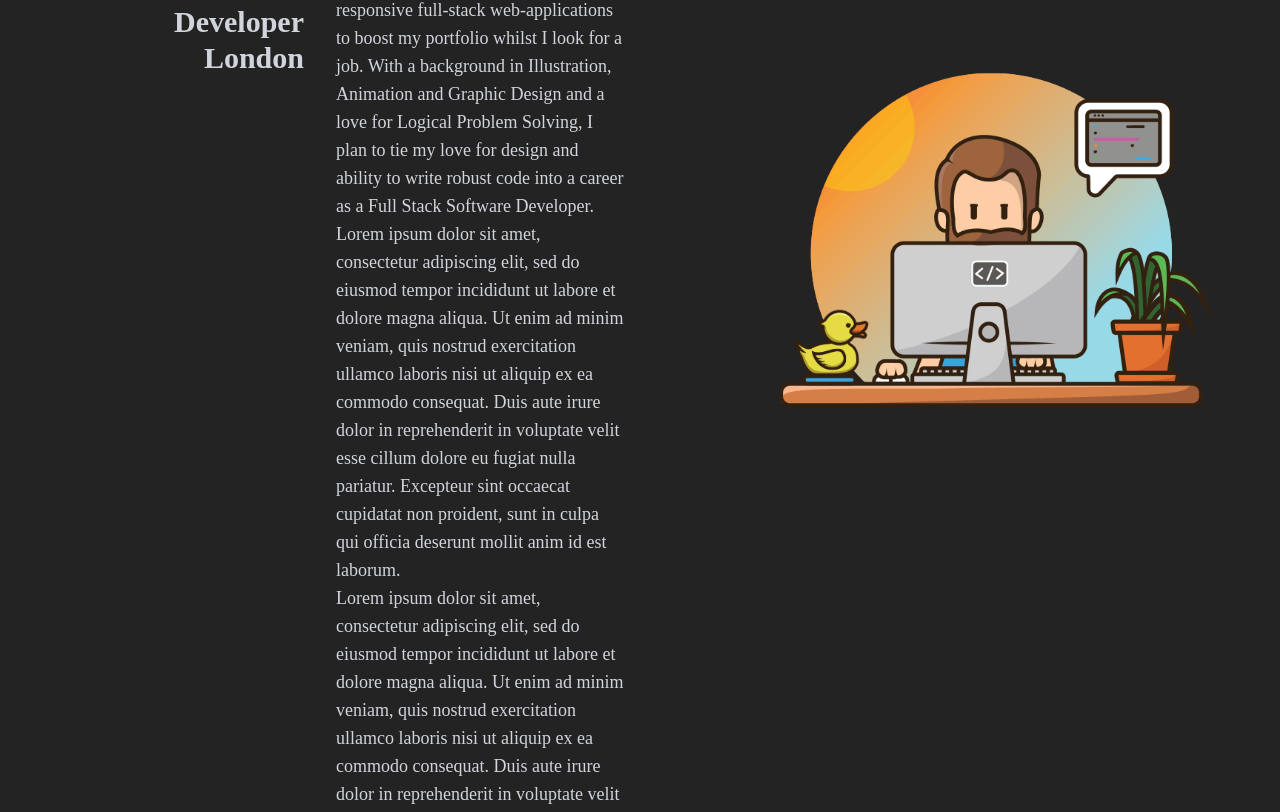
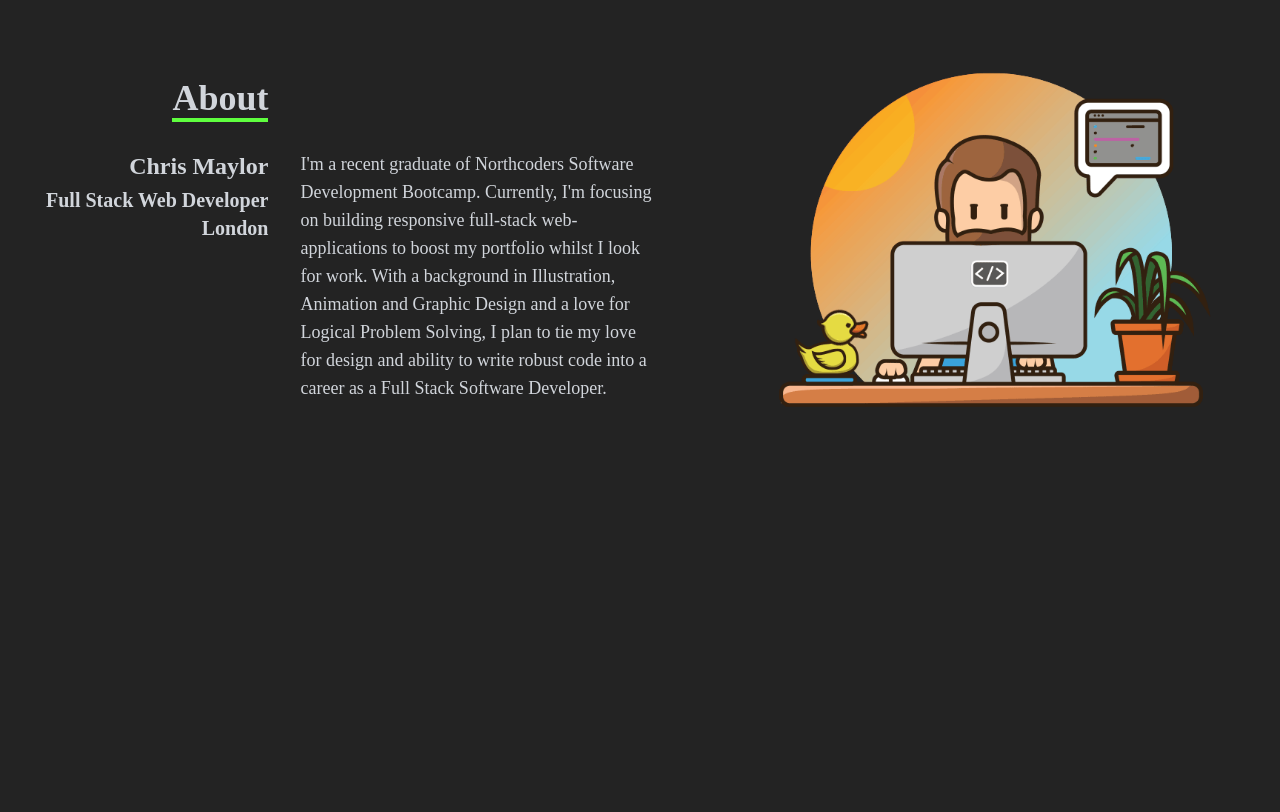
Before and after one commit to ChrisMaylor92/portfolio-1, a React (Create React App) app: page / in a window 1280 px wide. Shown: the part 1760-2572 px from the top of the page. Built offline with nearby package versions, Linux system fonts and the light colour scheme.

Commit message:
changes about me paragraph

```diff
--- a/src/components/About.jsx
+++ b/src/components/About.jsx
@@ -1,23 +1,22 @@
 export const About = () => {
     return (
-        <div name="about" className="w-full h-screen grid grid-cols-2 text-gray-300 ">
-            <div className="flex flex-col justify-center items-center w-full h-full">
-                <div className="max-w-[1000px] w-full grid grid-cols-2 gap-8">
+        <div name="about" className="w-full h-screen grid grid-cols-3 text-gray-300 ">
+            <div className="flex flex-col col-span-2 justify-center items-center w-full h-full">
+                <div className="max-w-[1600px] w-full grid grid-cols-3 gap-8 px-4">
                     <div className="sm:text-right pb-8 pl-4">
                         <p className="text-4xl font-bold inline border-b-4 border-[#5fff3f]">About</p>
                     </div>
                     <div></div>
                 </div>
-                <div className="max-w-[1600px] w-full grid sm:grid-cols-2 gap-8 px-4">
-                    <div className="sm:text-right text-3xl font-bold ">
-                        <p className="text-5xl pb-2">Chris Maylor</p>
+                <div className="max-w-[1600px] w-full grid sm:grid-cols-3 gap-8 px-4">
+                    <div className="sm:text-right text-xl font-bold ">
+                        <p className="text-2xl pb-1">Chris Maylor</p>
                         <p>Full Stack Web Developer</p>
                         <p>London</p>
                     </div>
-                    <div>
-                        <p className="text-lg">I'm a recent graduate of Northcoders Software Development Bootcamp. Currently, I'm focusing on building responsive full-stack web-applications to boost my portfolio whilst I look for a job. With a background in Illustration, Animation and Graphic Design and a love for Logical Problem Solving, I plan to tie my love for design and ability to write robust code into a career as a Full Stack Software Developer. Lorem ipsum dolor sit amet, consectetur adipiscing elit, sed do eiusmod tempor incididunt ut labore et dolore magna aliqua. Ut enim ad minim veniam, quis nostrud exercitation ullamco laboris nisi ut aliquip ex ea commodo consequat. Duis aute irure dolor in reprehenderit in voluptate velit esse cillum dolore eu fugiat nulla pariatur. Excepteur sint occaecat cupidatat non proident, sunt in culpa qui officia deserunt mollit anim id est laborum.</p>
-                        <p> </p>
-                        <p className="text-lg">Lorem ipsum dolor sit amet, consectetur adipiscing elit, sed do eiusmod tempor incididunt ut labore et dolore magna aliqua. Ut enim ad minim veniam, quis nostrud exercitation ullamco laboris nisi ut aliquip ex ea commodo consequat. Duis aute irure dolor in reprehenderit in voluptate velit esse cillum dolore eu fugiat nulla pariatur. Excepteur sint occaecat cupidatat non proident, sunt in culpa qui officia deserunt mollit anim id est laborum.</p>
+                    <div className="col-span-2 pr-44">
+                        <p className="text-lg">I'm a recent graduate of Northcoders Software Development Bootcamp. Currently, I'm focusing on building responsive full-stack web-applications to boost my portfolio whilst I look for work. With a background in Illustration, Animation and Graphic Design and a love for Logical Problem Solving, I plan to tie my love for design and ability to write robust code into a career as a Full Stack Software Developer.</p>
+
                     </div>
                 </div>
 
--- a/src/components/Work.jsx
+++ b/src/components/Work.jsx
@@ -27,9 +27,7 @@ export const Work = () => {
                                 <a href="https://github.com/ChrisMaylor92/MMITM">
                                     <button className="text-center round-lg px-4 py-3 m-2 bg-[#111111] border-2 hover:bg-[#43ad2e] hover:border-[#43ad2e] text-white font-bold text-lg">Code</button>
                                 </a>
-                                <a href="/">
-                                    <button className="text-center round-lg px-4 py-3 m-2 bg-[#111111] border-2 hover:bg-[#43ad2e] hover:border-[#43ad2e] text-white font-bold text-lg">Blog</button>
-                                </a>
+
                             </div>
                             <span className=" pl-6 pt-6 text-1xl text-center font-bold text-white tracking-wider">
                                 Typescript, React, Firebase
@@ -42,18 +40,16 @@ export const Work = () => {
                             <span className="pl-2 text-2xl font-bold text-white tracking-wider">
                                 NC-News - Front End
                             </span>
-                            <div className="pt-8 text-center">
+                            <div className="pt-8 pb-8 text-center">
                                 <a href="https://snazzy-pika-9fa17f.netlify.app/">
                                     <button className="text-center round-lg px-4 py-3 m-2 bg-[#111111] border-2 hover:bg-[#43ad2e] hover:border-[#43ad2e] text-white font-bold text-lg">Demo</button>
                                 </a>
                                 <a href="https://github.com/ChrisMaylor92/fe-nc-news">
                                     <button className="text-center round-lg px-4 py-3 m-2 bg-[#111111] border-2 hover:bg-[#43ad2e] hover:border-[#43ad2e] text-white font-bold text-lg">Code</button>
                                 </a>
-                                <a href="/">
-                                    <button className="text-center round-lg px-4 py-3 m-2 bg-[#111111] border-2 hover:bg-[#43ad2e] hover:border-[#43ad2e] text-white font-bold text-lg">Blog</button>
-                                </a>
+
                             </div>
-                            <span className=" pl-3 text-1xl text-center font-bold text-white tracking-wider">
+                            <span className=" pl-3 pt-6 text-1xl text-center font-bold text-white tracking-wider">
                                 Javascript, React, TailwindCSS
                             </span>
                         </div>
@@ -64,18 +60,16 @@ export const Work = () => {
                             <span className="pl-2 text-2xl font-bold text-white tracking-wider">
                                 NC-News - Back End
                             </span>
-                            <div className="pt-8 text-center">
+                            <div className="pt-8 pb-8 text-center">
                                 <a href="https://chriss-new-app.onrender.com/api">
                                     <button className="text-center round-lg px-4 py-3 m-2 bg-[#111111] border-2 hover:bg-[#43ad2e] hover:border-[#43ad2e] text-white font-bold text-lg">Demo</button>
                                 </a>
                                 <a href="https://github.com/ChrisMaylor92/chris-nc-news">
                                     <button className="text-center round-lg px-4 py-3 m-2 bg-[#111111] border-2 hover:bg-[#43ad2e] hover:border-[#43ad2e] text-white font-bold text-lg">Code</button>
                                 </a>
-                                <a href="/">
-                                    <button className="text-center round-lg px-4 py-3 m-2 bg-[#111111] border-2 hover:bg-[#43ad2e] hover:border-[#43ad2e] text-white font-bold text-lg">Blog</button>
-                                </a>
+
                             </div>
-                            <span className=" pl-10 text-1xl font-bold text-white tracking-wider">
+                            <span className=" pl-8 pt-6 text-1xl font-bold text-white tracking-wider">
                                 Javascript, Express, TDD
                             </span>
                         </div>
```
